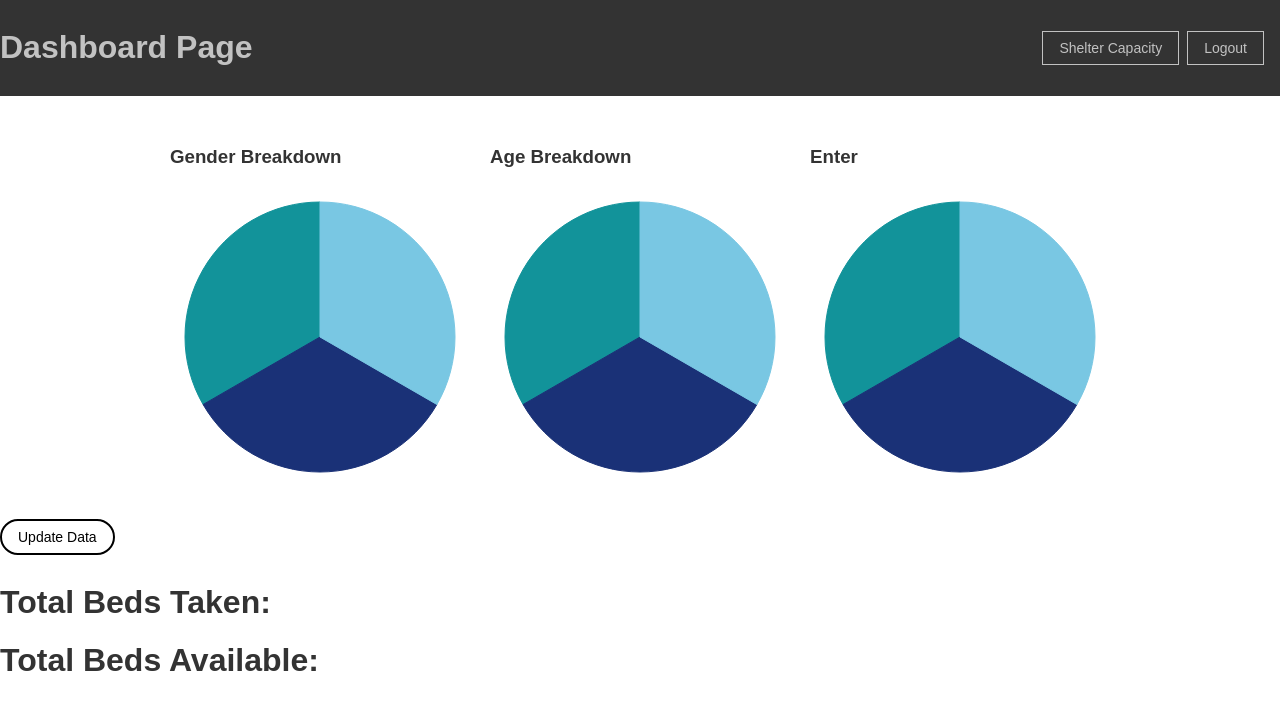
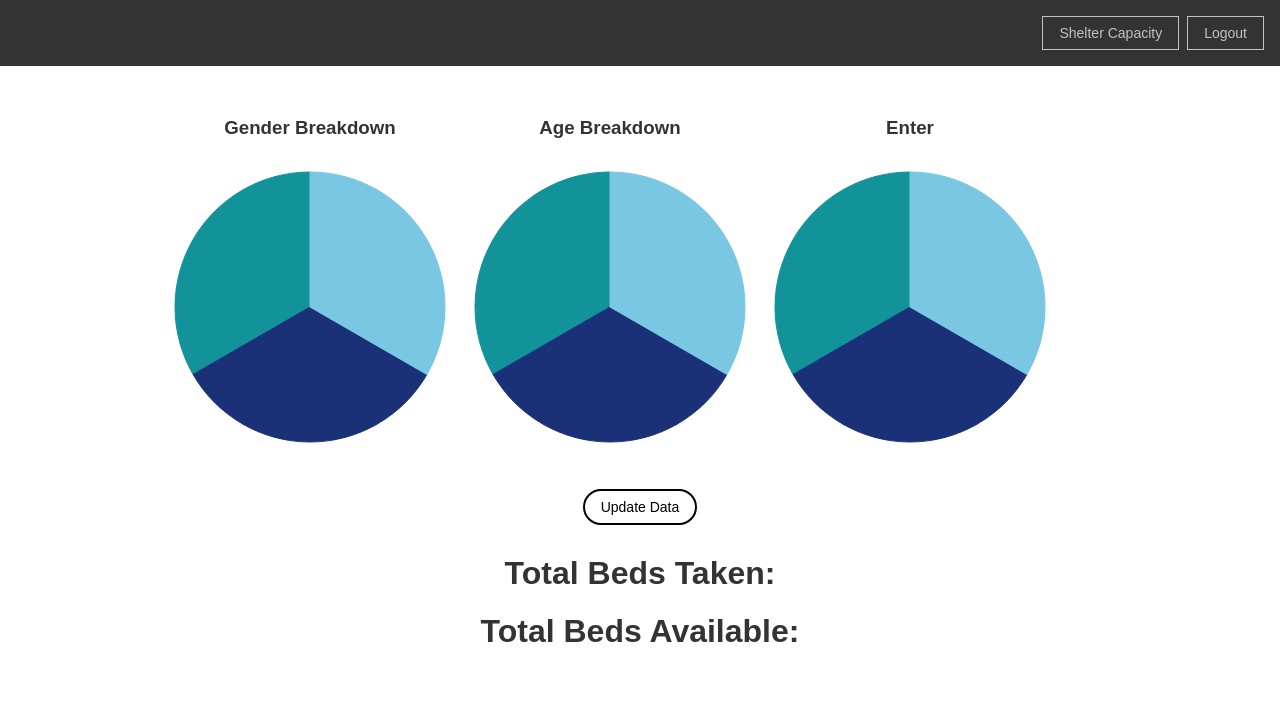
Before and after one commit to yuubd/nwHacks_Newton_4, a React (Create React App) app: page /dashboard in a window 1280 px wide. Shown: the top 710 px of the page. Built offline with nearby package versions, Linux system fonts and the light colour scheme.

Commit message:
fix layout of text

```diff
--- a/src/containers/Counter/Counter.js
+++ b/src/containers/Counter/Counter.js
@@ -191,9 +191,11 @@ class Counter extends Component {
 						</div>
 					</form>
 				</div>
+				<div className="tc">
 				<a onClick={this.handleOut} className="f6 link ph-cus pv3 grow no-underline br-pill ba bw1 mb3 mt3 dib black-80 center">
 					OUT
 				</a>
+				</div>
 			</div>
 		);
 	}
--- a/src/containers/Dashboard/Dashboard.js
+++ b/src/containers/Dashboard/Dashboard.js
@@ -10,11 +10,10 @@ class Dashboard extends Component {
 		return (
 			<div>
 			<nav className=" dt h-10 w-100 relative bg-black-80 center">
-			<h1 className="left white-70 pv2"> Dashboard Page </h1>
 			<div className="dtc v-mid tr pa3">
 				<Link
 					className="f6 fw4 hover-white no-underline white-70 dib ml2 pv2 ph3 ba"
-					to="/"
+					to="/counter"
 				>
 					Shelter Capacity
 				</Link>
@@ -27,26 +26,26 @@ class Dashboard extends Component {
 			</div>
 			</nav>
 			<div className="bg-light-grey mw8 center pa4 br2-ns b--black-10 flex">
-				<div className="center">
+				<div className="tc">
 				<h3 className="center">Gender Breakdown</h3>
 			 	<RadialChart className = "center" data={myData} width={300} height={300}/>
 				</div>
 
-				<div className="center">
+				<div className="tc">
 				<h3 className="center">Age Breakdown</h3>
 				<RadialChart className = "center" data={myData} width={300} height={300}/>
 				</div>
 
-				<div className="center">
+				<div className="tc">
 				<h3 className="center">Enter</h3>
 				<RadialChart className = "center" data={myData} width={300} height={300}/>
 				</div>
 				</div>
-				<div className="center">
+				<div className="tc">
 				<a onClick = {this.getLatestData} className="f6 grow no-underline br-pill ba bw1 ph3 pv2 mb2 dib black" href="#0">Update Data </a>
 				</div>
 
-				<div className="center">
+				<div className="tc">
 				<h1>Total Beds Taken: {/*axios.Get()*/}</h1>
 				<h1>Total Beds Available: {/*axios.Get()*/}</h1>
 				</div>
--- a/src/containers/Login/Login.js
+++ b/src/containers/Login/Login.js
@@ -57,7 +57,7 @@ class Login extends Component {
 					</div>
 				</nav>
 				<div>
-					<h1>LOGIN</h1>
+					<h1 className="tc">LOGIN</h1>
 					<form className="registration">
 						<div className="bg-light-grey mw7 center pa4 br2-ns ba b--black-10">
 							<label htmlFor="name" className="f6 b db mb2">
@@ -81,10 +81,11 @@ class Login extends Component {
 								type="text"
 								aria-describedby="name-desc"
 							/>
-
+							<div className="tc">
 							<a onClick={this.handleSubmit} className="f6 grow no-underline br-pill ba bw1 ph3 pv2 mb2 dib black">
 								Submit
 							</a>
+							</div>
 						</div>
 					</form>
 				</div>
--- a/src/containers/Register/PostRegistration.js
+++ b/src/containers/Register/PostRegistration.js
@@ -26,7 +26,7 @@ class PostRegistration extends Component {
 			</div>
 			</nav>
       <div className="dt h-100 w-100 absolute bg-black-60 center">
-        <div className="mt6">
+        <div className="mt6 tc">
           <header className="white-70">
             <h2 className="f6 fw1 ttu tracked mb2 lh-title">nwHacks2019</h2>
             <h3 className="f6 fw1 lh-title">January 26th</h3>
--- a/src/containers/Register/Register.js
+++ b/src/containers/Register/Register.js
@@ -38,7 +38,7 @@ class Register extends Component {
 					</div>
 				</nav>
 				<div>
-					<h1>SIGN UP</h1>
+					<h1 className="tc">SIGN UP</h1>
 					<form className="registration">
 						<div className="bg-light-grey mw7 center pa4 br2-ns ba b--black-10">
 							<label htmlFor="name" className="f6 b db mb2">
@@ -71,9 +71,11 @@ class Register extends Component {
 							</label>
 							<input id="name" className="input-reset ba b--black-20 pa2 mb2 db w-100" type="text" aria-describedby="name-desc" />
 
+							<div className="tc">
 							<a onClick={this.createRequest} className="f6 grow no-underline br-pill ba bw1 ph3 pv2 mb2 dib black" href="#0">
 								Submit{' '}
 							</a>
+							</div>
 						</div>
 					</form>
 				</div>
```
